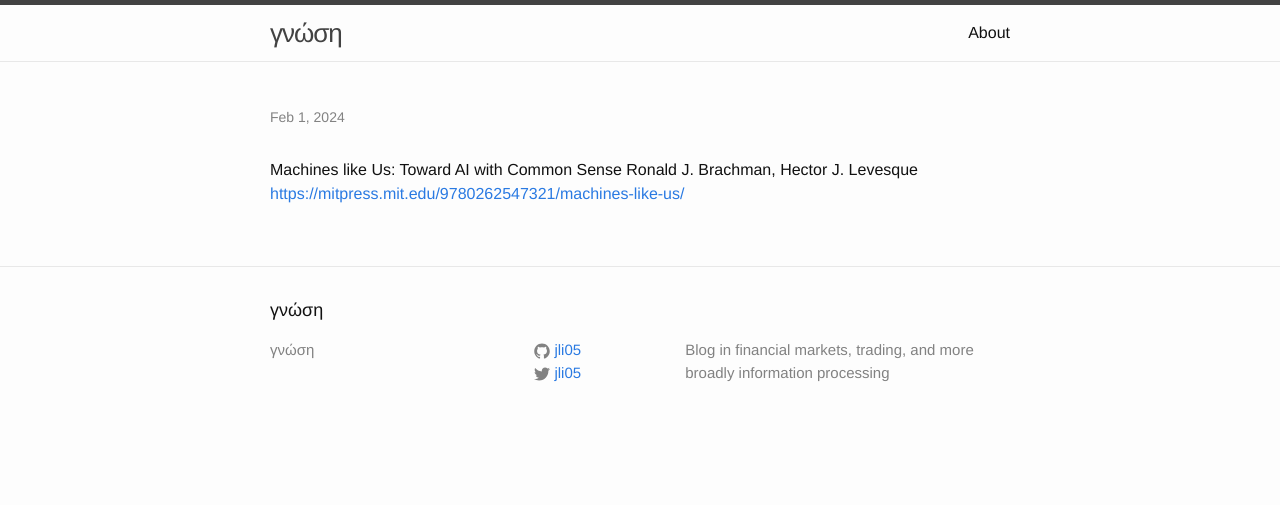
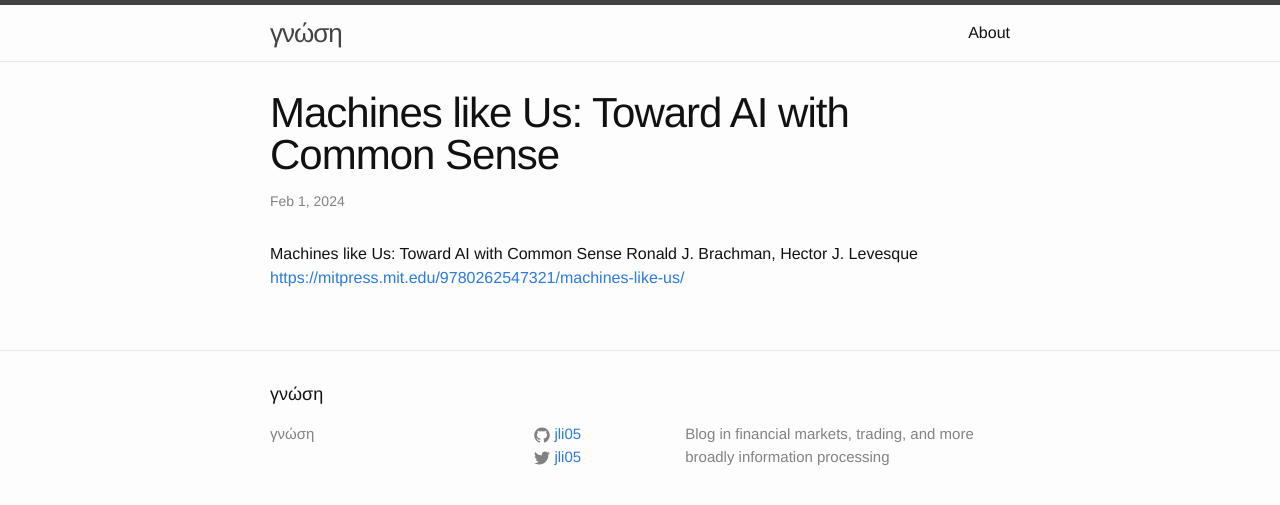
Before and after one commit to jli05/jli05.github.io, a Jekyll site: the page built from _posts/2024-02-01-Machines-like-Us.md, in a window 1280 px wide. Shown: the top 505 px of the page. Built offline with Jekyll 4.4.1, drawn with Linux system fonts in a browser that asks for light colours; our own code applies the rules of GitHub Pages for plain Markdown files.

Commit message:
fixup! add machines like us book post

```diff
--- a/_posts/2024-02-01-Machines-like-Us.md
+++ b/_posts/2024-02-01-Machines-like-Us.md
@@ -1,5 +1,5 @@
 ---
-title: Machines like Us: Toward AI with Common Sense
+title: "Machines like Us: Toward AI with Common Sense"
 layout: post
 ---
 
```
